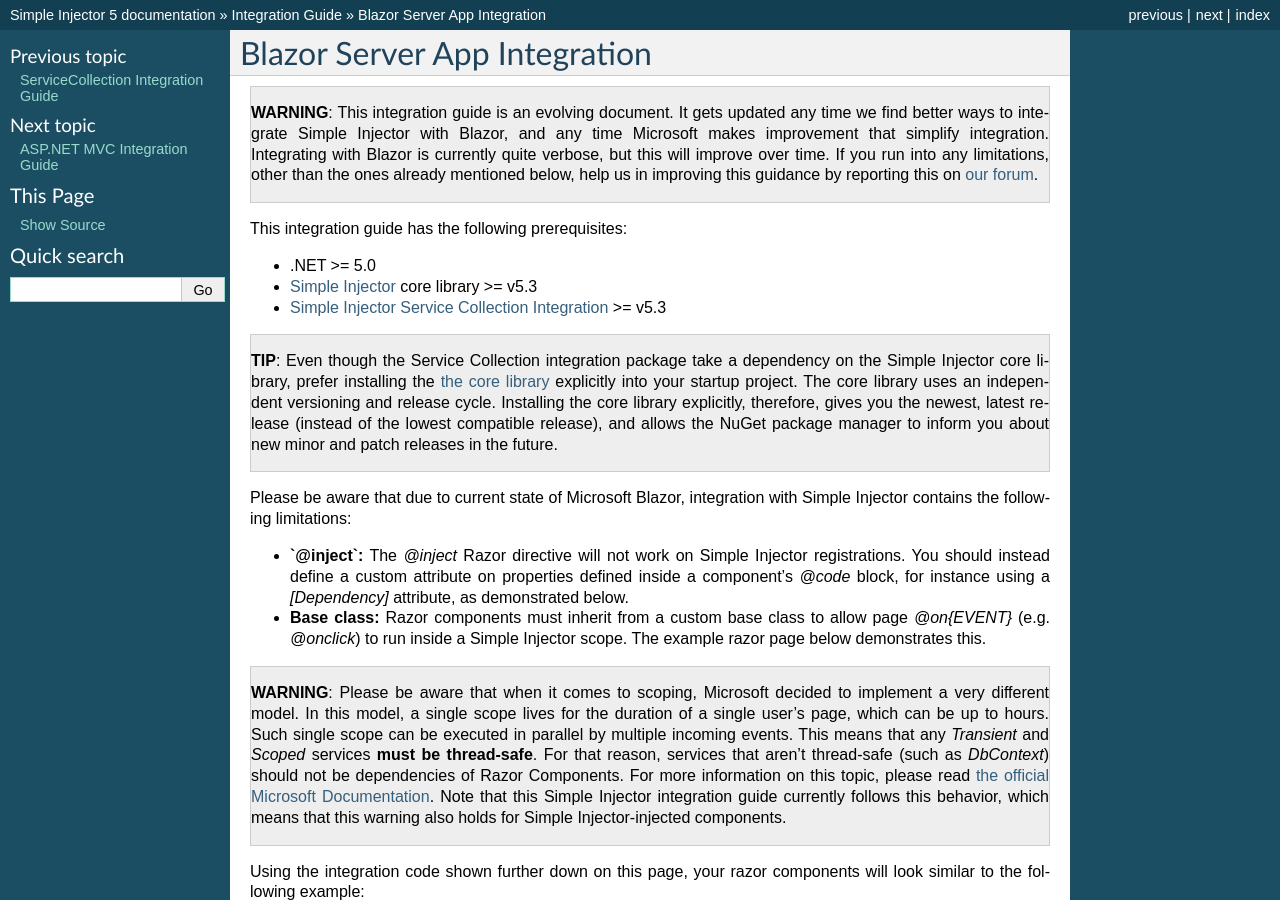
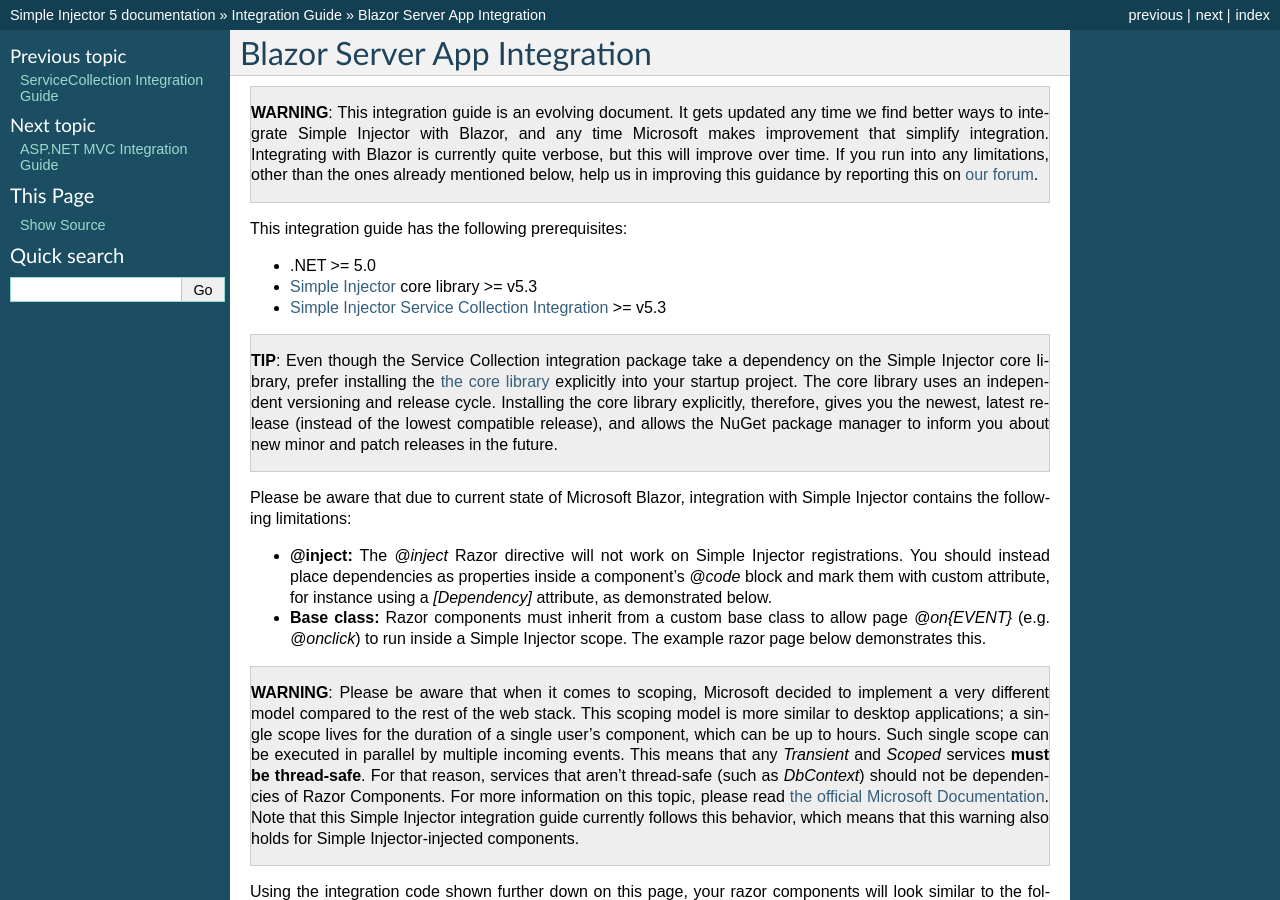
Before and after one commit to simpleinjector/Documentation, a Sphinx documentation site: the page built from source/blazorintegration.rst, in a window 1280 px wide and 900 px high. Built offline with Sphinx 7.4.7, drawn with Linux system fonts in a browser that asks for light colours.

Commit message:
Typos fixed in new blazor integration.

```diff
--- a/source/blazorintegration.rst
+++ b/source/blazorintegration.rst
@@ -18,12 +18,12 @@ This integration guide has the following prerequisites:
 
 Please be aware that due to current state of Microsoft Blazor, integration with Simple Injector contains the following limitations:
 
-* **`@inject`:** The `@inject` Razor directive will not work on Simple Injector registrations. You should instead define a custom attribute on properties defined inside a component's `@code` block, for instance using a `[Dependency]` attribute, as demonstrated below.
+* **@inject:** The `@inject` Razor directive will not work on Simple Injector registrations. You should instead place dependencies as properties inside a component's `@code` block and mark them with custom attribute, for instance using a `[Dependency]` attribute, as demonstrated below.
 * **Base class:** Razor components must inherit from a custom base class to allow page `@on{EVENT}` (e.g. `@onclick`) to run inside a Simple Injector scope. The example razor page below demonstrates this.
 
 .. container:: Note
 
-    **WARNING**: Please be aware that when it comes to scoping, Microsoft decided to implement a very different model. In this model, a single scope lives for the duration of a single user's page, which can be up to hours. Such single scope can be executed in parallel by multiple incoming events. This means that any `Transient` and `Scoped` services **must be thread-safe**. For that reason, services that aren't thread-safe (such as `DbContext`) should not be dependencies of Razor Components. For more information on this topic, please read `the official Microsoft Documentation <https://docs.microsoft.com/en-us/aspnet/core/blazor/blazor-server-ef-core#database-access-5x>`_. Note that this Simple Injector integration guide currently follows this behavior, which means that this warning also holds for Simple Injector-injected components.
+    **WARNING**: Please be aware that when it comes to scoping, Microsoft decided to implement a very different model compared to the rest of the web stack. This scoping model is more similar to desktop applications; a single scope lives for the duration of a single user's component, which can be up to hours. Such single scope can be executed in parallel by multiple incoming events. This means that any `Transient` and `Scoped` services **must be thread-safe**. For that reason, services that aren't thread-safe (such as `DbContext`) should not be dependencies of Razor Components. For more information on this topic, please read `the official Microsoft Documentation <https://docs.microsoft.com/en-us/aspnet/core/blazor/blazor-server-ef-core#database-access-5x>`_. Note that this Simple Injector integration guide currently follows this behavior, which means that this warning also holds for Simple Injector-injected components.
 
 Using the integration code shown further down on this page, your razor components will look similar to the following example:
 
```
